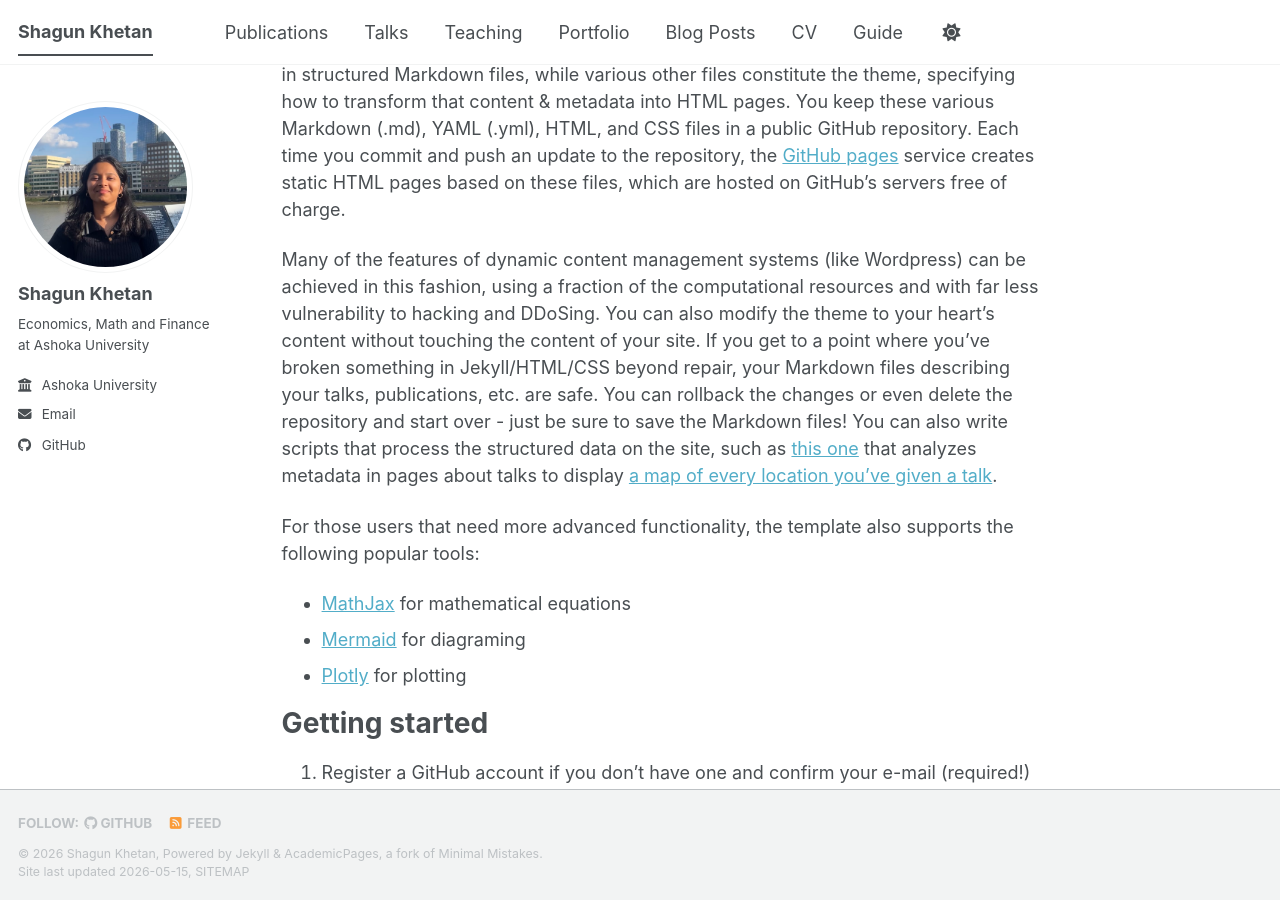
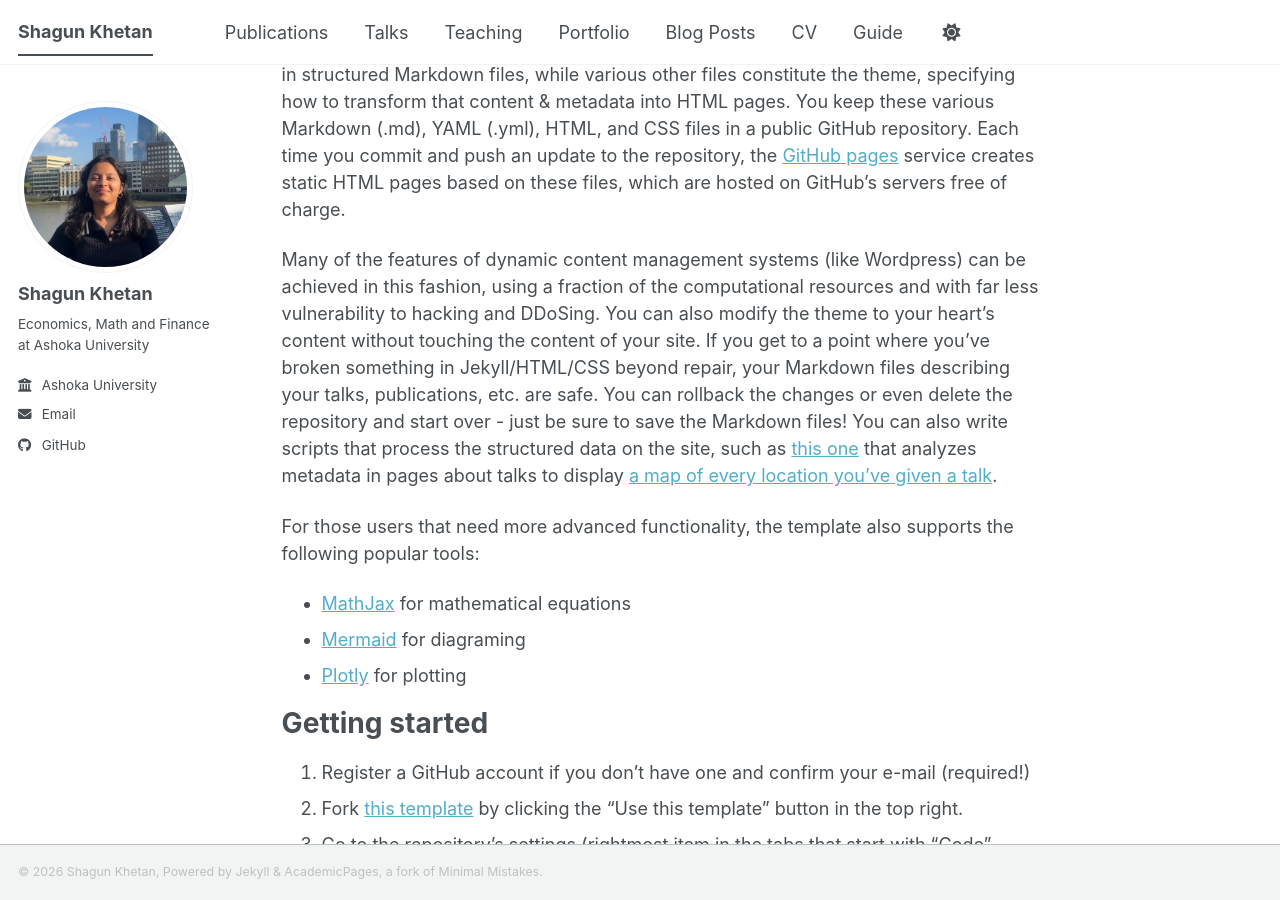
Before and after one commit to shagun-khetan/shagun-khetan.github.io, a Jekyll site: the page built from _pages/about.md, in a window 1280 px wide and 900 px high, scrolled down 529 px. Built offline with Jekyll 4.4.1, drawn with Linux system fonts in a browser that asks for light colours; a script bundle is joined from its source files by our own code; library files that are not in the unit come from our copies.

Commit message:
footer fix

```diff
--- a/_includes/footer.html
+++ b/_includes/footer.html
@@ -1,7 +1,7 @@
 {% include base_path %}
 
 {% if site.author.github or site.author.bitbucket or site.atom_feed.hide != true %}
-<div class="page__footer-follow">
+<!-- <div class="page__footer-follow">
   <ul class="social-icons">
     {% if site.data.ui-text[site.locale].follow_label %}
       <li><strong>{{ site.data.ui-text[site.locale].follow_label }}</strong></li>
@@ -16,10 +16,10 @@
     <li><a href="{% if site.atom_feed.path %}{{ site.atom_feed.path }}{% else %}{{ base_path }}/feed.xml{% endif %}"><i class="fa fa-fw fa-rss-square" aria-hidden="true"></i> {{ site.data.ui-text[site.locale].feed_label | default: "Feed" }}</a></li>
     {% endif %}
   </ul>
-</div>
+</div> -->
 {% endif %}
 
 <div class="page__footer-copyright">
   &copy; {{ site.time | date: '%Y' }} {{ site.name | default: site.title }}, {{ site.data.ui-text[site.locale].powered_by | default: "Powered by" }} <a href="https://jekyllrb.com" rel="nofollow">Jekyll</a> &amp; <a href="https://github.com/academicpages/academicpages.github.io">AcademicPages</a>, a fork of <a href="https://mademistakes.com/work/minimal-mistakes-jekyll-theme/" rel="nofollow">Minimal Mistakes</a>.<br />
-  Site last updated {{ "now" | date: '%Y-%m-%d' }}, <a href="/sitemap/" style="text-transform: uppercase;">{{ site.data.ui-text[site.locale].site_map | default: "Sitemap" }}</a>
+  <!-- Site last updated {{ "now" | date: '%Y-%m-%d' }}, <a href="/sitemap/" style="text-transform: uppercase;">{{ site.data.ui-text[site.locale].site_map | default: "Sitemap" }}</a> -->
 </div>
```
